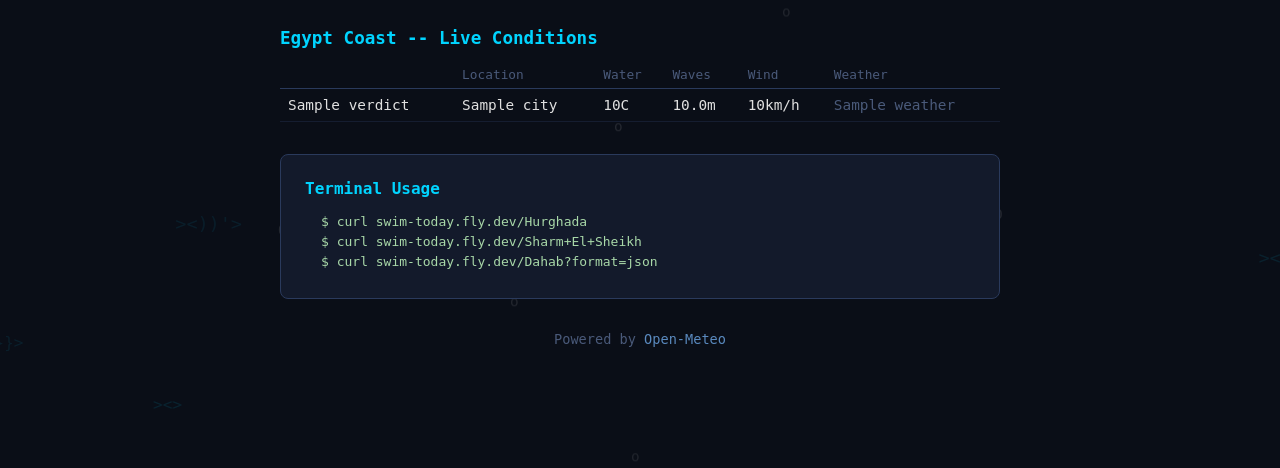
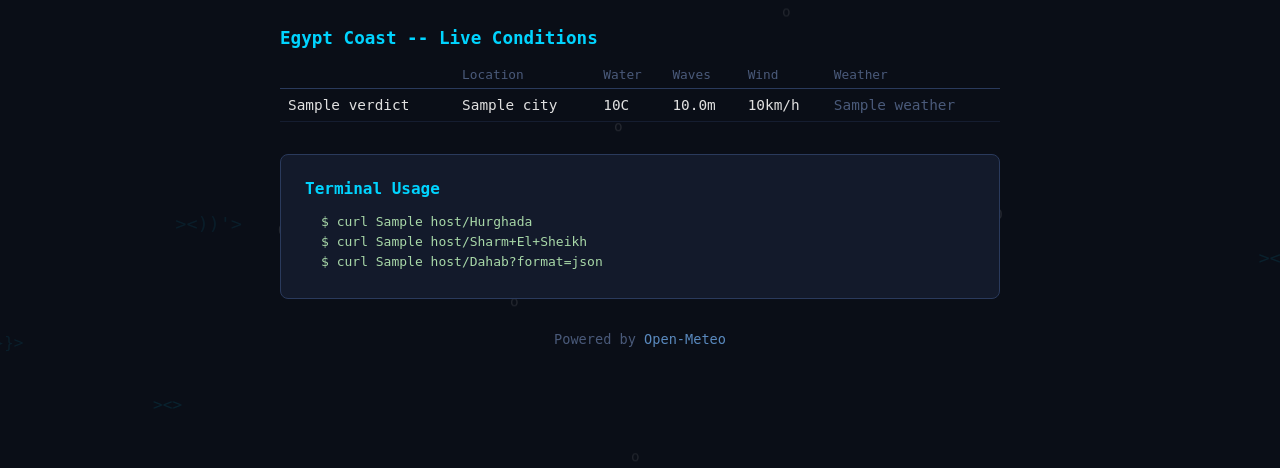
Before and after one commit to cyrilghali/swim.today, a Flask app: template templates/index.html in a window 1280 px wide. Shown: the part 225-693 px from the top of the page. Run offline with Flask 3, Linux system fonts and the light colour scheme; the template is opened without the code that fills it: most values are stand-ins (such as "Sample title", 1, 10 or a date in 2020).

Commit message:
Use dynamic request host for API endpoint URLs instead of hardcoded domain
Replace all hardcoded `swim-today.fly.dev` references with dynamic host
from Flask's `request.host`. This ensures curl examples and usage hints
always reflect the actual domain the app is served from (swim.today,
localhost:8000, etc). README updated to use swim.today as canonical domain.

https://claude.ai/code/session_0165X94rARKgPnQmEgQMEEbp

```diff
--- a/app.py
+++ b/app.py
@@ -2,10 +2,10 @@
 swim-today: Can I swim today? Just like wttr.in but for swimming.
 
 Usage:
-    curl swim-today.fly.dev/Miami
-    curl swim-today.fly.dev/Barcelona
-    curl swim-today.fly.dev/Sydney?format=json
-    curl swim-today.fly.dev/Bali?format=short
+    curl swim.today/Miami
+    curl swim.today/Barcelona
+    curl swim.today/Sydney?format=json
+    curl swim.today/Bali?format=short
 """
 
 import json
@@ -101,9 +101,9 @@ def index():
     cities = _fetch_all_egypt()
 
     if _is_terminal(user_agent):
-        return Response(_render_terminal_home(cities), mimetype="text/plain")
+        return Response(_render_terminal_home(cities, request.host), mimetype="text/plain")
 
-    return render_template("index.html", cities=cities)
+    return render_template("index.html", cities=cities, host=request.host)
 
 
 @app.route("/favicon.ico")
@@ -114,7 +114,7 @@ def favicon():
 @app.route("/:help")
 def help_page():
     cities = _fetch_all_egypt()
-    return Response(_render_terminal_home(cities), mimetype="text/plain")
+    return Response(_render_terminal_home(cities, request.host), mimetype="text/plain")
 
 
 @app.route("/<path:location>")
@@ -176,6 +176,7 @@ def swim_report(location: str):
             marine=marine,
             weather=weather,
             geo=geo,
+            host=request.host,
         )
 
     # ANSI terminal output
@@ -199,6 +200,7 @@ def _not_coastal_response(location: str, fmt: str) -> Response:
         return Response(f"{location}: N/A -- not a coastal location\n", mimetype="text/plain", status=404)
 
     if fmt == "ansi":
+        host = request.host
         text = (
             f"\n"
             f"  \033[1m\033[96mCan I Swim Today?\033[0m  \033[37m{location}\033[0m\n"
@@ -209,10 +211,10 @@ def _not_coastal_response(location: str, fmt: str) -> Response:
             f"  swim.today only works for coastal cities and beaches.\n"
             f"  Try one of these instead:\n"
             f"\n"
-            f"    curl swim-today.fly.dev/Miami\n"
-            f"    curl swim-today.fly.dev/Barcelona\n"
-            f"    curl swim-today.fly.dev/Sydney\n"
-            f"    curl swim-today.fly.dev/Nice\n"
+            f"    curl {host}/Miami\n"
+            f"    curl {host}/Barcelona\n"
+            f"    curl {host}/Sydney\n"
+            f"    curl {host}/Nice\n"
             f"\n"
             f"  \033[2m><>  swim.today | Powered by Open-Meteo  <><\033[0m\n"
             f"\n"
@@ -247,7 +249,7 @@ def _error_response(message: str, fmt: str, status: int) -> Response:
     )
 
 
-def _render_terminal_home(cities: list[dict]) -> str:
+def _render_terminal_home(cities: list[dict], host: str) -> str:
     """Render the terminal home page with live Egypt data table."""
     R = "\033[0m"
     B = "\033[1m"
@@ -285,9 +287,9 @@ def _render_terminal_home(cities: list[dict]) -> str:
 
     lines.append(f"  {D}{'-' * 62}{R}")
     lines.append("")
-    lines.append(f"  {B}Usage:{R}  curl swim-today.fly.dev/Hurghada")
-    lines.append(f"          curl swim-today.fly.dev/Sharm+El+Sheikh")
-    lines.append(f"          curl swim-today.fly.dev/Dahab?format=json")
+    lines.append(f"  {B}Usage:{R}  curl {host}/Hurghada")
+    lines.append(f"          curl {host}/Sharm+El+Sheikh")
+    lines.append(f"          curl {host}/Dahab?format=json")
     lines.append("")
     lines.append(f"  {D}swim.today | Powered by Open-Meteo{R}")
     lines.append("")
--- a/templates/index.html
+++ b/templates/index.html
@@ -110,9 +110,9 @@
 
         <div class="usage">
             <h2>Terminal Usage</h2>
-            <code>$ curl swim-today.fly.dev/Hurghada</code>
-            <code>$ curl swim-today.fly.dev/Sharm+El+Sheikh</code>
-            <code>$ curl swim-today.fly.dev/Dahab?format=json</code>
+            <code>$ curl {{ host }}/Hurghada</code>
+            <code>$ curl {{ host }}/Sharm+El+Sheikh</code>
+            <code>$ curl {{ host }}/Dahab?format=json</code>
         </div>
 
         <div class="footer">
--- a/templates/report.html
+++ b/templates/report.html
@@ -295,7 +295,7 @@
 
         <div class="footer">
             <a href="/">swim.today</a> | Powered by <a href="https://open-meteo.com">Open-Meteo</a><br>
-            <code style="font-size: 0.8rem; color: #4a5a7a;">curl swim-today.fly.dev/{{ geo.name | replace(' ', '+') }}</code>
+            <code style="font-size: 0.8rem; color: #4a5a7a;">curl {{ host }}/{{ geo.name | replace(' ', '+') }}</code>
         </div>
     </div>
 
```
Also changed, not shown: README.md.
